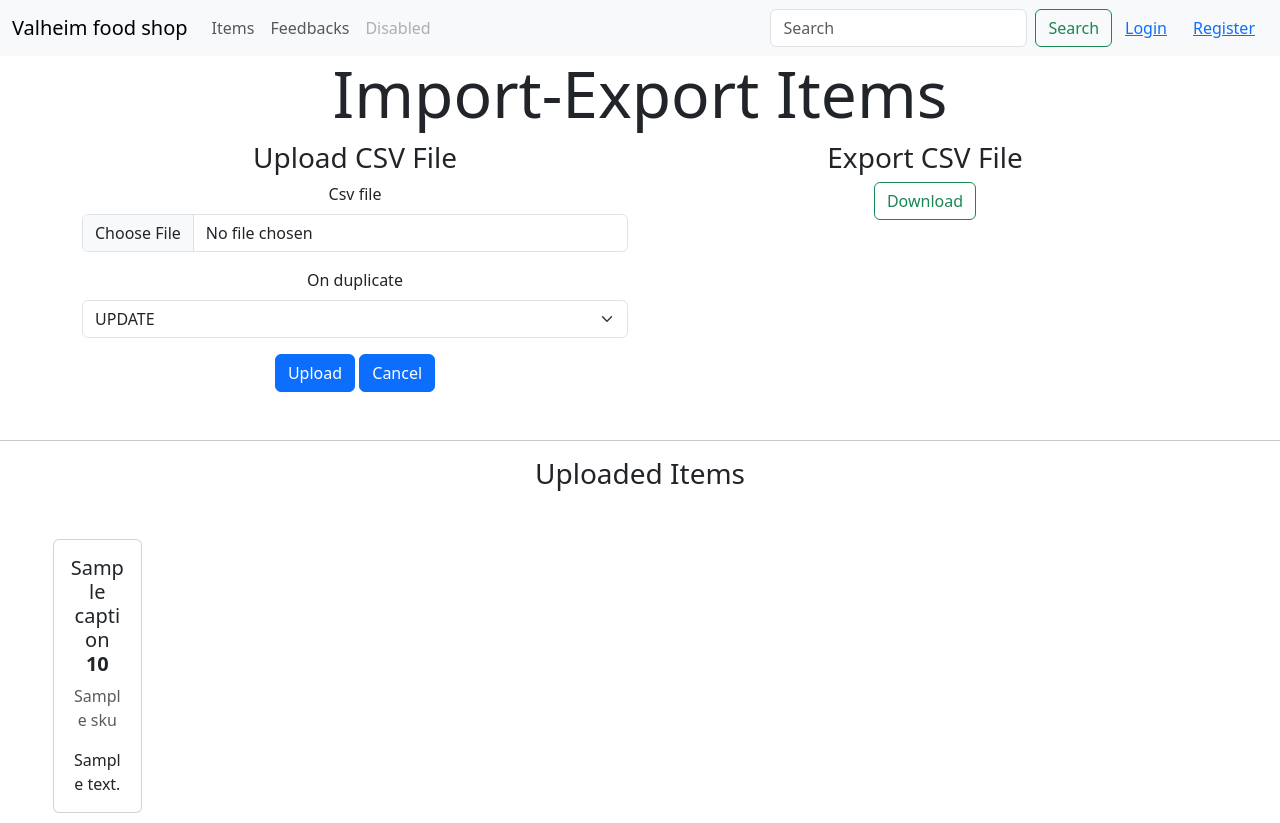
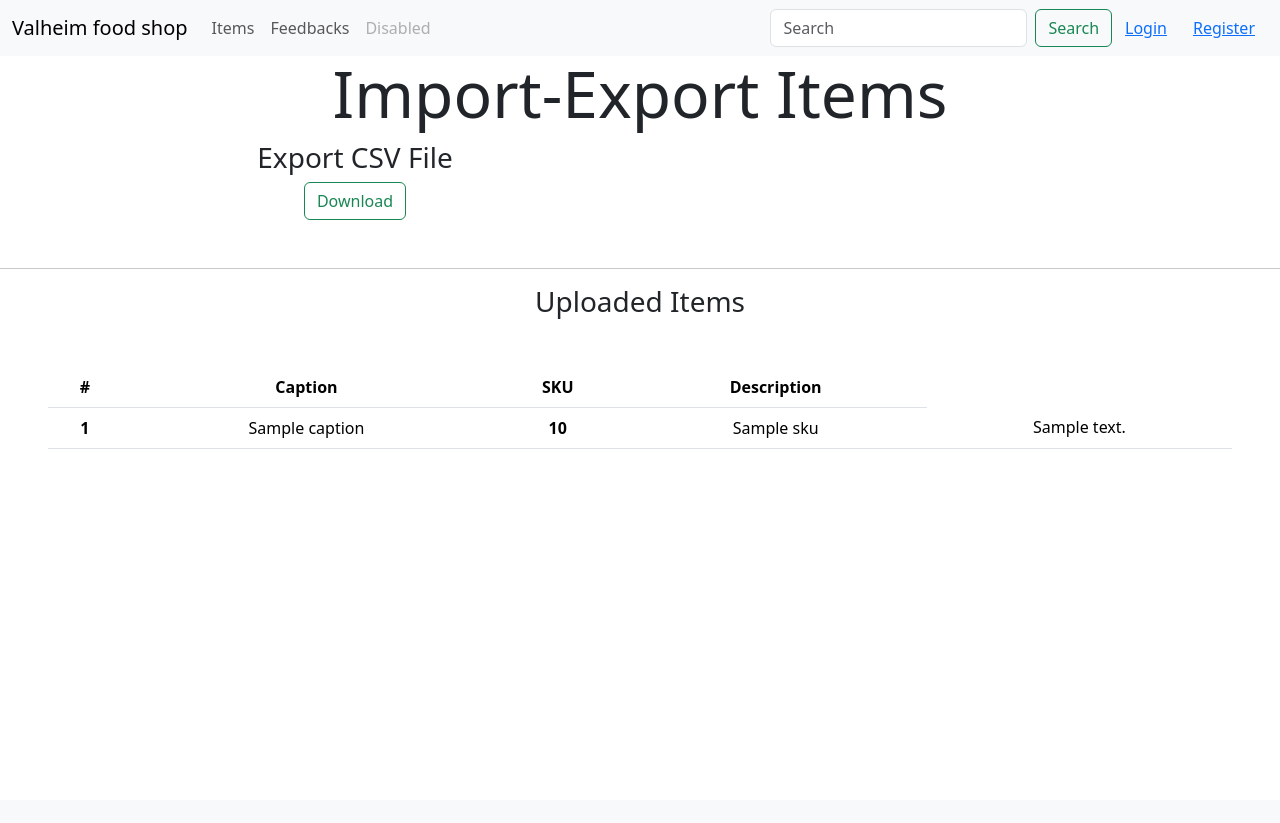
Before and after one commit to blzzua/hillel-01, a Django app: template project/templates/items/import_csv.html in a window 1280 px wide. After the commit the page ends 449 px from the top, so only its background shows below. Run offline with Django 4.2, Linux system fonts and the light colour scheme; tables that the repository leaves empty hold one stand-in row (values such as "Sample post"); the template is opened without the code that fills it: values that come from a table or form of the project are taken from there, most other values are stand-ins (such as "Sample title", 1, 10 or a date in 2020); parts of the project's set-up code (start-up, migrations or seed data) failed here and were passed over; some libraries are stand-ins or nearby versions.

Commit message:
done. ready for demo

```diff
--- a/project/items/forms.py
+++ b/project/items/forms.py
@@ -30,11 +30,11 @@ class ImportItemsCSVForm(forms.Form):
     ON_DUPLICATE_CHOICES = (
         ('update', 'UPDATE'),
         ('ignore', 'IGNORE'),
-        ('abort', 'ABORT'),
     )
 
     on_duplicate = forms.ChoiceField(choices=ON_DUPLICATE_CHOICES, widget=forms.Select())
-    on_duplicate.widget.attrs.update({"title": "Action on duplicate caption"})
+    on_duplicate.widget.attrs.update({"title": "Update or ignore"})
+    on_duplicate.label = "On duplicate caption"
 
     def clean_csv_file(self):
         csv_file = self.cleaned_data['csv_file']
--- a/project/templates/items/import_csv.html
+++ b/project/templates/items/import_csv.html
@@ -8,6 +8,7 @@
             <div class="col"><h1 class="display-3">Import-Export  Items</h1></div>
         </div>
         <div class="row">
+           {% if request.user.is_staff %}
             <div class="col-6">
                 <h3 class="display-8">Upload CSV File</h3>
                 <div class="form-group">
@@ -24,7 +25,7 @@
                 <p>{{ errors }}</p>
                 {% endfor %}
             </div>
-
+            {% endif %}
             <div class="col-6">
                 <h3 class="display-8">Export CSV File</h3>
                 <form class="form" method="get" action="{% url 'export_items_csv' %}">
@@ -39,20 +40,30 @@
             <hr class="my-12 mt-5"/>
             <h3 class="display-8 ">Uploaded Items</h3>
             <div class="row mx-5 mt-5">
-            {% for item in upload_items %}
-                        <div class="col col-md-1" style="margin-bottom: 10px; padding: 0px 5px;">
-                            <div class="card {% if item.upload_result == 'upload' %}bg-success{% elif item.upload_result == 'error' %}bg-danger{% elif item.upload_result == 'ignore' %}bg-secondary{% endif %}">
-                                <!-- <div style="background: #22D2D2 {% if item.image %}url({{ item.image.url }}{% endif %}); background-size: cover; background-position: center; background-repeat: no-repeat; width: 100%; height: 150px;"></div> -->
-                                <div class="card-body">
-                                    <h5 class="card-title">{{ item.caption }} <br> <strong>{{ item.price }}</strong></h5>
-                                    <p class="card-text text-muted">{{item.sku }}</p>
-                                    <p class="card-text">{{item.description | truncatechars:55 }}</p>
-                                </div>
-                            </div>
-                        </div>
-            {% endfor %}
+            <table class="table">
+              <thead class="thead-dark">
+                <tr>
+                  <th scope="col">#</th>
+                  <th scope="col">Caption</th>
+                  <th scope="col">SKU</th>
+                  <th scope="col">Description</th>
+                </tr>
+              </thead>
+                  <tbody>
+                {% for item in upload_items %}
+                    <tr class="{% if item.upload_result == 'upload' %}bg-success{% elif item.upload_result == 'error' %}bg-danger{% elif item.upload_result == 'ignore' %}bg-secondary{% endif %}"
+                        title="{% if item.upload_result == 'upload' %}New item was successfully uploaded or updated.{% elif item.upload_result == 'error'%}Item has errors.{% elif item.upload_result == 'ignore' %}Duplicate item caption was ignored.{% endif %}" >
+                        <th scope="row">{{forloop.counter}}</th>
+                        <td>{{ item.caption }}</td>
+                        <td><strong>{{ item.price }}</strong></td>
+                        <td>{{item.sku }}</td>
+                        <td>{{item.description | truncatechars:79 }}</td>
+                        </tr>
+                {% endfor %}
+                  </tbody>
+            </table>
+    {% endif %}
     </div>
-    {% endif %}
 </div>
 
 {% endblock %}
```
Also changed, not shown: project/items/views.py (+11 -8 lines), project/media/products/images/0a190a9d-9ed4-42bf-be28-18b94c697085.png (added), project/media/products/images/6c4f950f-95b2-42b6-87ec-0c3705c3e75a.png (added), project/media/products/images/91183077-e50b-4ee6-8869-b11f14a31e60.png (added), project/media/products/images/c9e69a0c-a1f2-43d5-82be-4c3432858291.png (added), 1 other file.
